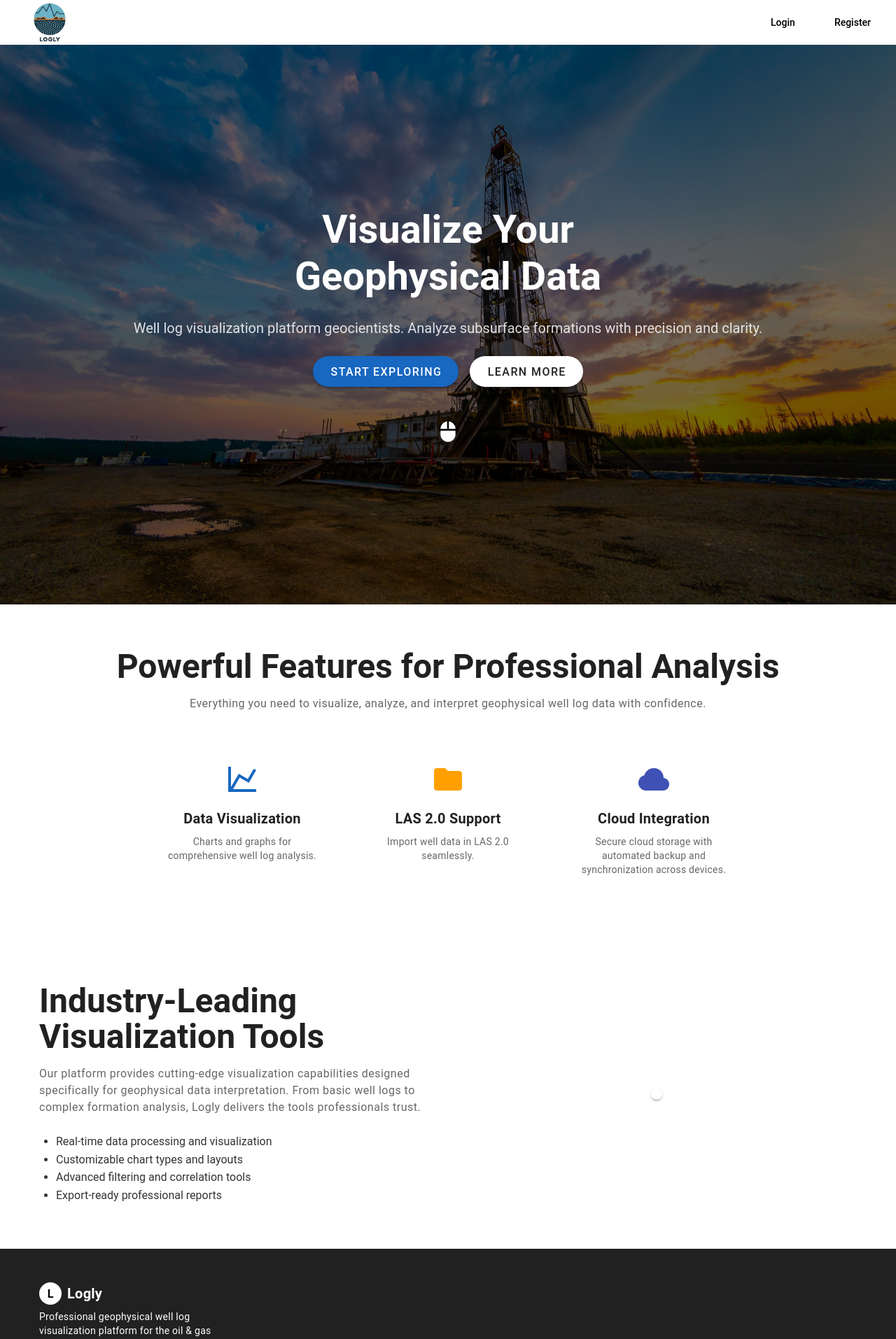
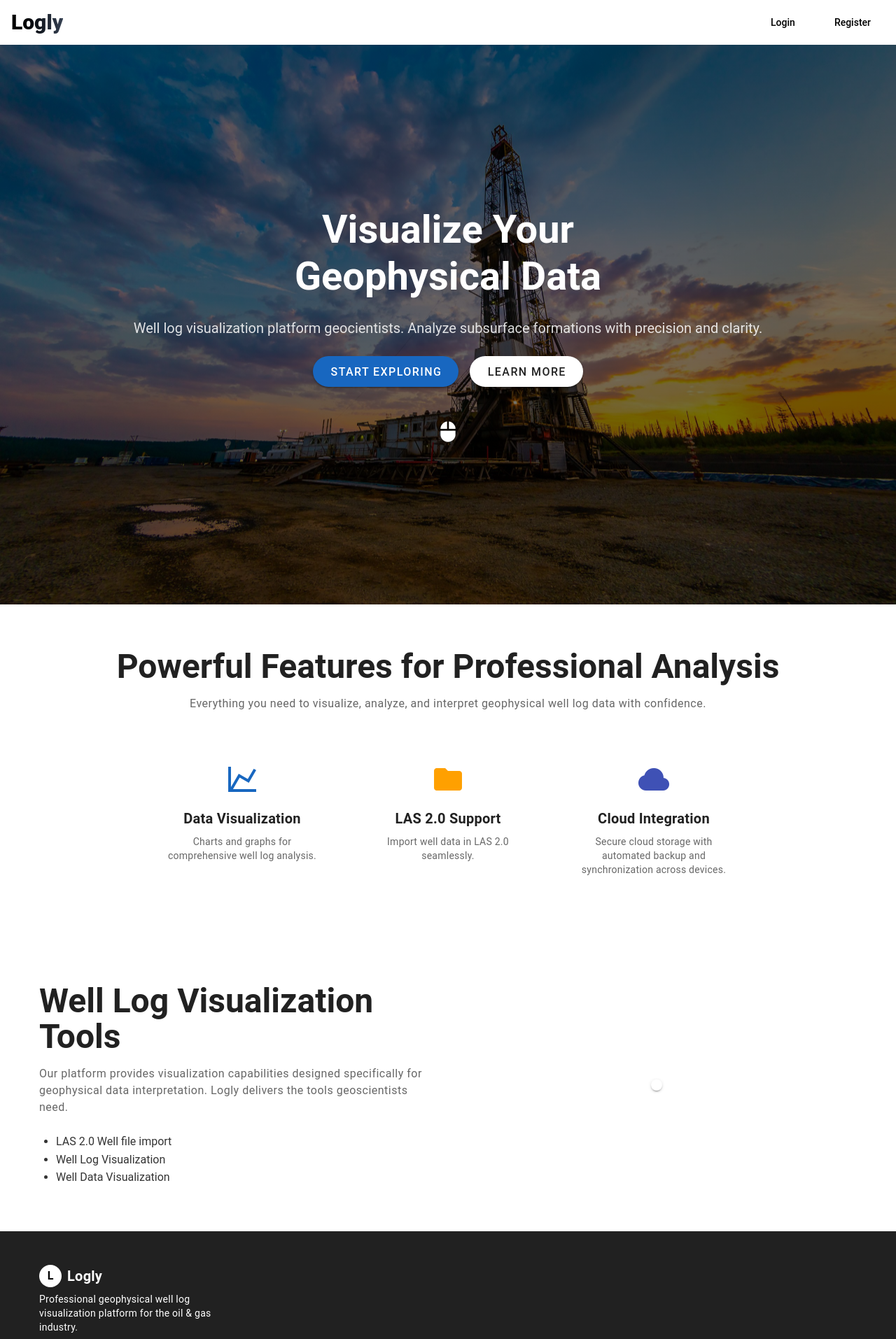
Before and after one commit to joaovitor2614/Logly, a Vue app in the folder web/: page / in a window 1280 px wide. Shown: the top 1914 px of the page at 70% size. Built offline with nearby package versions, Linux system fonts and the light colour scheme.

Commit message:
feat: improve landign page, change logo

```diff
--- a/web/src/components/landing/element/SecondaryFeatureSection.vue
+++ b/web/src/components/landing/element/SecondaryFeatureSection.vue
@@ -4,19 +4,17 @@
       <!-- Left Content -->
       <v-col cols="12" md="6">
         <h2 class="text-h4 text-md-h3 font-weight-bold mb-4">
-          Industry-Leading Visualization Tools
+          Well Log Visualization Tools
         </h2>
         <p class="text-body-1 text-medium-emphasis mb-6">
-          Our platform provides cutting-edge visualization capabilities designed specifically
-          for geophysical data interpretation. From basic well logs to complex formation analysis,
-          Logly delivers the tools professionals trust.
+          Our platform provides  visualization capabilities designed specifically
+          for geophysical data interpretation. Logly delivers the tools geoscientists need.
         </p>
 
         <ul class="feature-list">
-          <li>Real-time data processing and visualization</li>
-          <li>Customizable chart types and layouts</li>
-          <li>Advanced filtering and correlation tools</li>
-          <li>Export-ready professional reports</li>
+          <li>LAS 2.0 Well file import</li>
+          <li>Well Log Visualization</li>
+          <li>Well Data Visualization </li>
         </ul>
       </v-col>
 
--- a/web/src/components/layout/Header.vue
+++ b/web/src/components/layout/Header.vue
@@ -10,16 +10,13 @@ const router = useRouter()
 <template>
   <header class="bg-white">
     <div class="mx-auto flex h-16 max-w-screen-xl items-center gap-8 px-4 sm:px-6 lg:px-8">
-      <a class="block text-teal-600" href="#" @click="router.push('/')">
-        <v-img
-            className="rounded-full bg-gray-900"
-            :src="logo_trans"
-            :width="110"
-            :height="110"
-            alt="Logo"
-        >
-        </v-img>
-      </a>
+      <a class="block" href="#" @click="router.push('/')">
+  <span
+    class="text-3xl font-extrabold bg-clip-text text-transparent
+           bg-gradient-to-r from-black to-gray-700">
+    Logly
+  </span>
+</a>
 
       <div class="flex flex-1 items-center justify-end md:justify-between">
 
```
